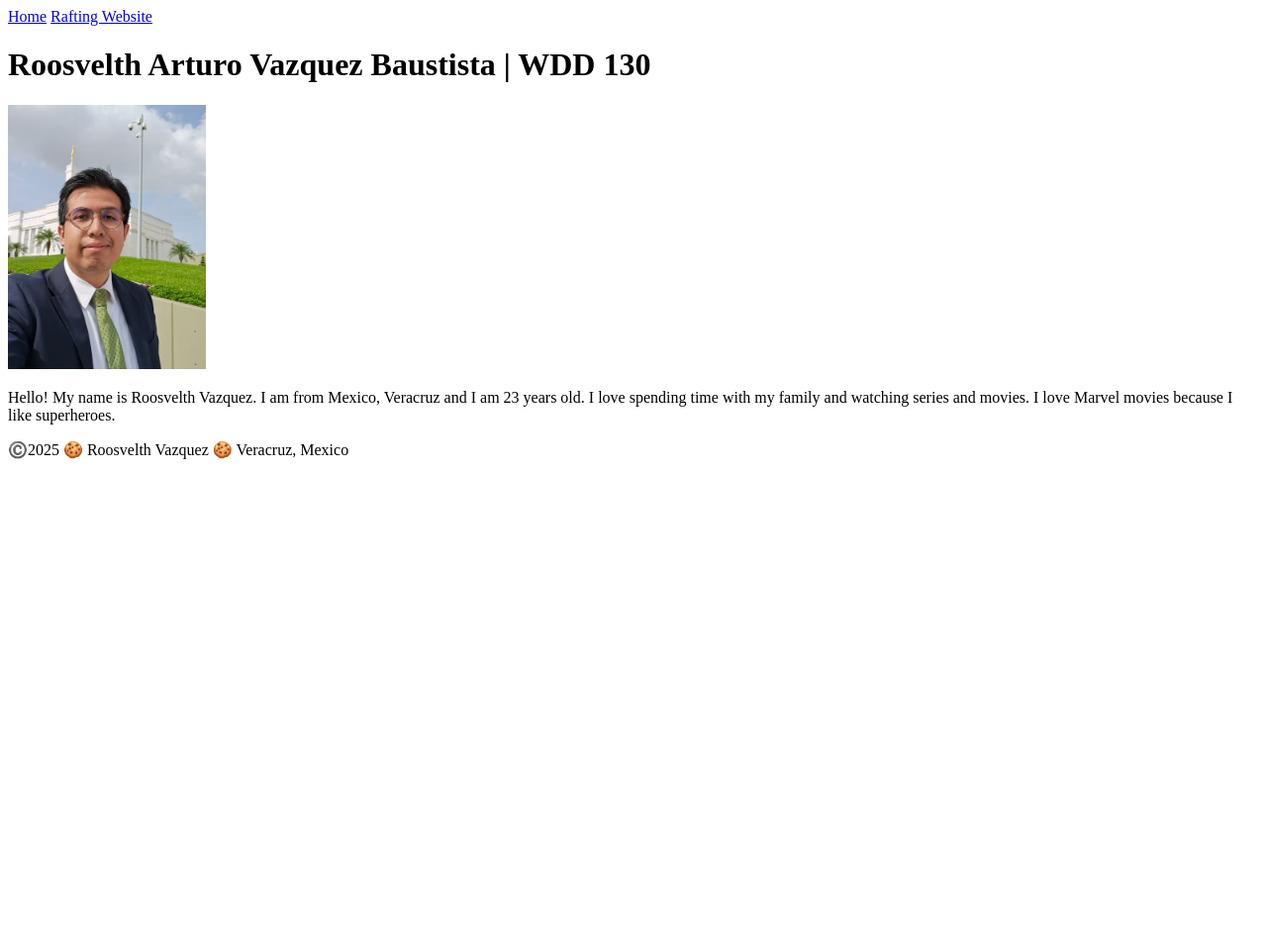
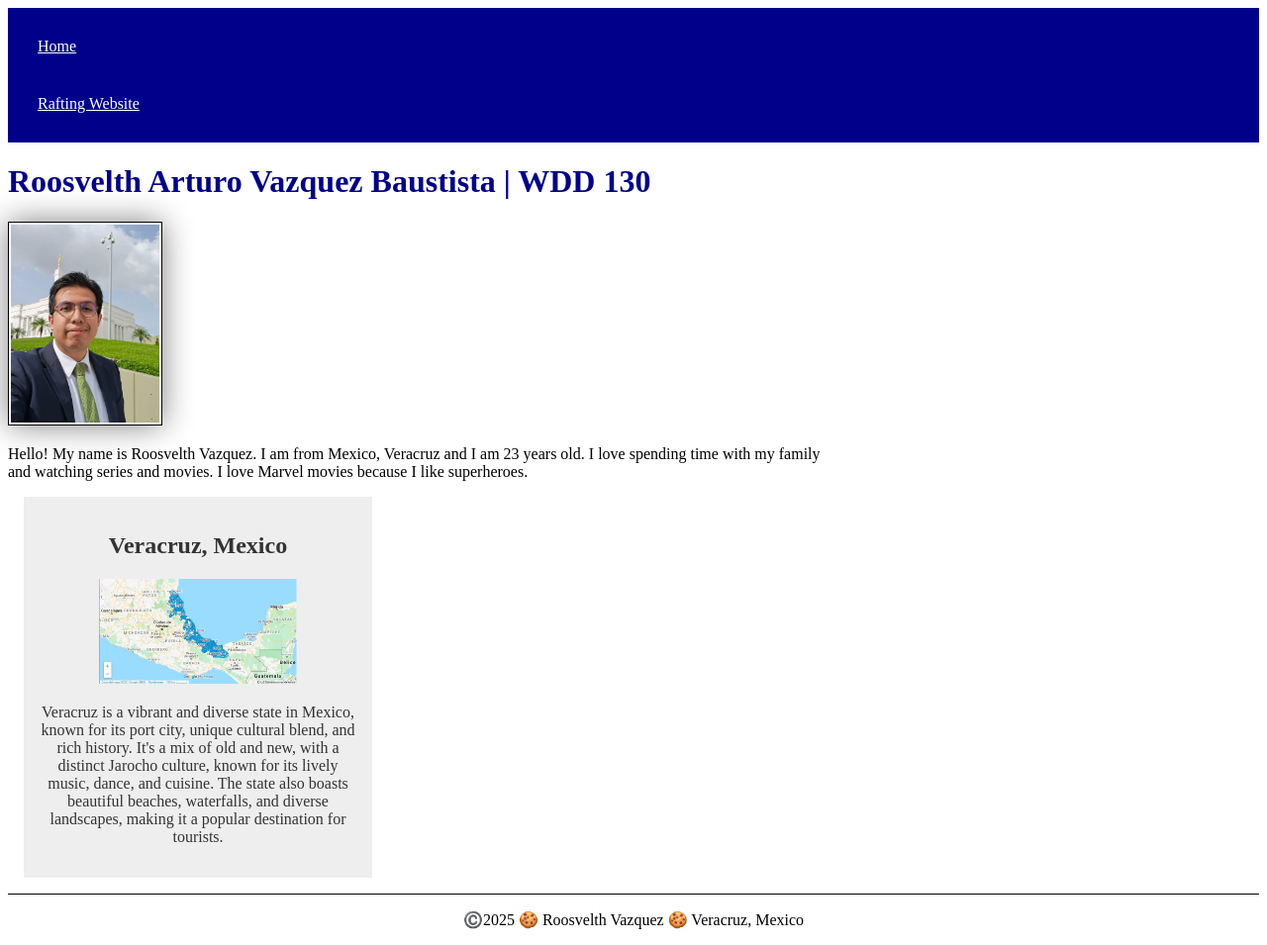
Before and after one commit to RoosvelthVazquez/wdd130, a plain HTML site: page index.html in a window 1280 px wide. Shown: the whole page at 99% size. Before the commit the page ends 800 px from the top, so only its background shows below. Drawn offline with Linux system fonts and the light colour scheme.

Commit message:
index has been edited

```diff
--- a/index.html
+++ b/index.html
@@ -5,6 +5,9 @@
     <meta charset="utf-8">
     <meta name="viewport" content="width=device-width,inicial-scale=1.0">
     <title>Roosvelth Arturo Vazquez Baustista | WDD 130</title>
+    <meta name="description" content="This is my first web page and I am creation a profile, and I am taking WWD 130">
+    <meta name="author" content="Roosvelth Vazquez">
+    <link rel="stylesheet" href="styles/styles.css">
 </head>
 
 <body>
@@ -22,6 +25,16 @@
             series and movies. I love Marvel movies because I like superheroes.
         </p>
     </main>
+
+    <aside>
+        <h2>Veracruz, Mexico</h2>
+        <img src="images/veracruz.webp" alt="Veracruz, Mexico">
+        <p>Veracruz is a vibrant and diverse state in Mexico, known for its port city, unique cultural blend,
+            and rich history. It's a mix of old and new, with a distinct Jarocho culture, known for its
+            lively music, dance, and cuisine. The state also boasts beautiful beaches, waterfalls, and diverse
+            landscapes, making it a popular destination for tourists. </p>
+    </aside>
+
     <footer>
         <p>©️2025 🍪 Roosvelth Vazquez 🍪 Veracruz, Mexico</p>
     </footer>
--- /dev/null
+++ b/styles/styles.css
@@ -0,0 +1,51 @@
+nav {
+    background-color: darkblue;
+    padding: 10px;
+}
+
+nav a {
+    color: white;
+    display: block;
+    padding: 20px;
+}
+
+h1 {
+    color: darkblue;
+}
+
+main img {
+    width: 150px;
+    height: auto;
+    border: 1px solid black;
+    padding: 2px;
+    box-shadow: 0 0 30px gray;
+}
+
+p {
+    padding: 0;
+}
+
+main {
+    max-width: 840px;
+}
+
+aside {
+    width: 20rem;
+    margin: 1rem;
+    border: 1px solid rgb(0, 0, 0 / 0.2);
+    padding: 1rem;
+    background-color: #eee;
+    color: #333;
+    text-align: center;
+}
+
+aside img {
+    width: 200px;
+    height: auto;
+}
+
+footer {
+    margin-top: 15px;
+    border-top: 1px solid #000;
+    text-align: center;
+}
```
Also changed, not shown: week02/box-model.html (added, +29 -0 lines), week02/holygrail.html (+1 -1 lines), week02/styles/box-model.css (added, +30 -0 lines), images/veracruz.webp (added).
